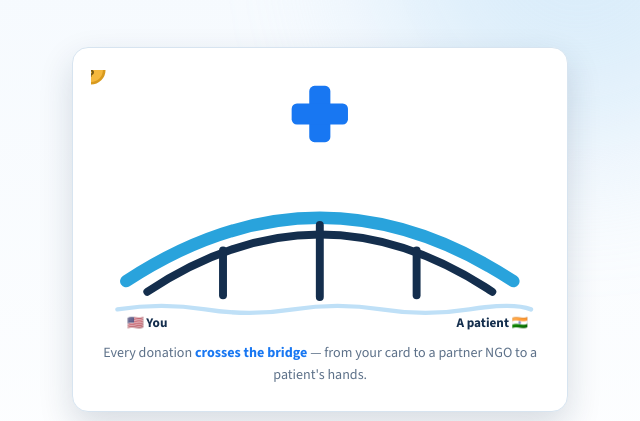
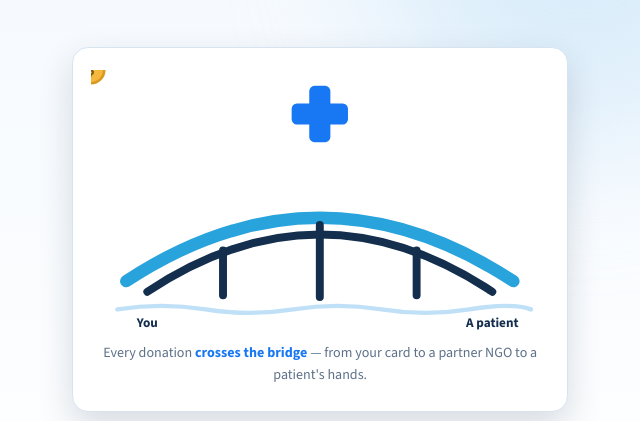
Before and after one commit to alankritasis/projectmedbridge.io, a plain HTML site: page index.html in a window 1280 px wide. Shown: the part 216-637 px from the top of the page, 608-1248 px from the left. Drawn offline with nearby package versions, Linux system fonts and the light colour scheme.

Commit message:
Remove flags from text labels in index.html

```diff
--- a/index.html
+++ b/index.html
@@ -78,8 +78,8 @@
         </path>
         <!-- endpoint labels -->
         <g font-family="Source Sans 3, sans-serif" font-weight="700" font-size="15" fill="#142E4D">
-          <text x="64" y="292" text-anchor="middle">🇺🇸 You</text>
-          <text x="456" y="292" text-anchor="middle">A patient 🇮🇳</text>
+          <text x="64" y="292" text-anchor="middle">You</text>
+          <text x="456" y="292" text-anchor="middle">A patient</text>
         </g>
         <!-- the coin crossing the bridge -->
         <g class="coin">
```
